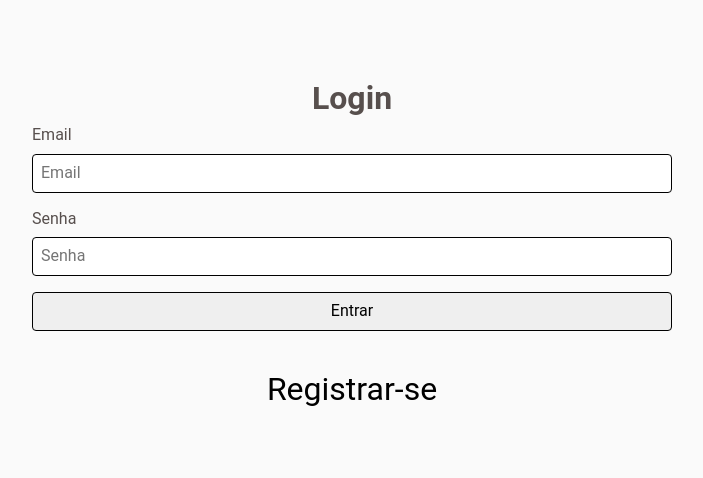
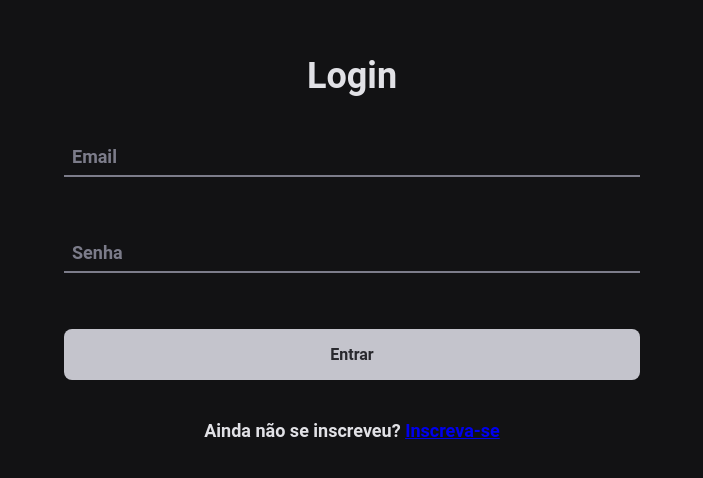
Before and after one commit to bruna40/loja-celular, a React (Vite) app: page / in a window 1280 px wide. Shown: the part 148-626 px from the top of the page, without its empty margins (288-991 px from the left). Built offline with nearby package versions, Linux system fonts and the light colour scheme.

Commit message:
style: tela registro produto e login

```diff
--- a/package.json
+++ b/package.json
@@ -12,6 +12,7 @@
   "dependencies": {
     "@rocketseat/eslint-config": "^2.2.2",
     "axios": "^1.6.7",
+    "lucide-react": "^0.344.0",
     "react": "^18.2.0",
     "react-dom": "^18.2.0",
     "react-hook-form": "^7.51.0",
--- a/src/components/Produtos/index.jsx
+++ b/src/components/Produtos/index.jsx
@@ -1,6 +1,7 @@
-import React, { useState, useEffect } from 'react'
-import { Container } from './style'
+import { useState, useEffect } from 'react'
+import { Container, Section, SectionDiv } from './style'
 import axios from '../../api/axios'
+import { Trash, SquarePen, Save, XCircle } from 'lucide-react'
 
 export function Produtos({ idProduct }) {
   const [products, setProducts] = useState([])
@@ -85,16 +86,16 @@ export function Produtos({ idProduct }) {
   )
 
   return (
-    <section>
-      <h1>Produtos</h1>
-      <div>
+    <Section>
+      <h2>Produtos</h2>
+      <SectionDiv>
         <input
           type="text"
           placeholder="Pesquisar pelo nome do produto"
           value={searchTerm}
           onChange={(e) => setSearchTerm(e.target.value)}
         />
-      </div>
+      </SectionDiv>
       <Container>
         <thead>
           <tr>
@@ -173,24 +174,26 @@ export function Produtos({ idProduct }) {
               <td>
                 {editProduct === product.id ? (
                   <>
-                    <button onClick={handleSaveEdit}>Salvar</button>
+                    <button onClick={handleSaveEdit}>
+                      <Save size={20} />
+                    </button>
                     <button onClick={() => setEditProduct(null)}>
-                      Cancelar
+                      <XCircle size={20} />
                     </button>
                   </>
                 ) : (
                   <button onClick={() => handleEditProduct(product.id)}>
-                    Editar
+                    <SquarePen size={20} />
                   </button>
                 )}
                 <button onClick={() => handleDeleteProduct(product.id)}>
-                  Deletar
+                  <Trash size={20} />
                 </button>
               </td>
             </tr>
           ))}
         </tbody>
       </Container>
-    </section>
+    </Section>
   )
 }
--- a/src/components/Produtos/style.js
+++ b/src/components/Produtos/style.js
@@ -1,18 +1,81 @@
 import styled from 'styled-components'
+
+export const Section = styled.section`
+  display: flex;
+  flex-direction: column;
+  align-items: center;
+  gap: 1rem;
+  margin-top: 2rem;
+`
+
+export const SectionDiv = styled.div`
+  input {
+    padding: 0.5rem;
+    border: 1px solid #000;
+    border-radius: 0.25rem;
+    width: 50rem;
+
+    &::placeholder {
+      font-size: 1rem;
+      color: ${({ theme }) => theme['gray-600']};
+    }
+
+    &:focus {
+      outline: none;
+      border-color: ${({ theme }) => theme['gray-900']};
+    }
+  }
+`
 
 export const Container = styled.table`
   width: 100%;
   border-collapse: collapse;
   margin-top: 20px;
+  min-width: 37.5rem;
   th {
-    background-color: #f2f2f2;
-    padding: 10px;
+    background-color: ${({ theme }) => theme['gray-600']};
+    padding: 1rem;
+    text-align: left;
+    color: ${({ theme }) => theme['gray-100']};
+    font-size: 0.875rem;
+    line-height: 1.6;
+
+    &:first-child {
+      border-top-left-radius: 0.5rem;
+      padding-left: 1.5rem;
+    }
+
+    &:last-child {
+      border-top-right-radius: 0.5rem;
+      padding-right: 1.5rem;
+    }
   }
   td {
-    padding: 10px;
-    border-bottom: 1px solid #f2f2f2;
+    background-color: ${({ theme }) => theme['gray-700']};
+    border-top: 4px solid ${({ theme }) => theme['gray-800']};
+    padding: 1rem;
+    font-size: 0.875rem;
+    color: ${({ theme }) => theme['gray-100']};
+    line-height: 1.6;
+
+    &:first-child {
+      width: 50%;
+      padding-left: 1.5rem;
+    }
+
+    &:last-child {
+      padding-right: 1.5rem;
+    }
   }
   button {
-    margin-right: 5px;
+    background: transparent;
+    color: ${({ theme }) => theme['gray-100']};
+    border: 0;
+    cursor: pointer;
+    transition: filter 0.2s;
+    border-radius: 0.25rem;
+    &:hover {
+      filter: brightness(0.7);
+    }
   }
 `
--- a/src/pages/Login/index.jsx
+++ b/src/pages/Login/index.jsx
@@ -47,7 +47,6 @@ export function Login() {
       <h1>Login</h1>
       <ContainerForm>
         <label htmlFor="email">
-          Email
           <input
             type="text"
             placeholder="Email"
@@ -57,7 +56,6 @@ export function Login() {
           />
         </label>
         <label htmlFor="password">
-          Senha
           <input
             type="password"
             placeholder="Senha"
@@ -70,8 +68,10 @@ export function Login() {
           Entrar
         </button>
       </ContainerForm>
+      <span>
+        Ainda não se inscreveu? <Link to="/registro">Inscreva-se</Link>
+      </span>
 
-      <Link to="/registro">Registrar-se</Link>
       <ToastNotification />
     </Container>
   )
--- a/src/pages/Login/style.js
+++ b/src/pages/Login/style.js
@@ -1,18 +1,19 @@
 import styled from 'styled-components'
 
 export const Container = styled.main`
+  width: 100%;
   display: flex;
+  flex: 1;
+  align-items: center;
   flex-direction: column;
-  align-items: center;
   justify-content: center;
   height: 100vh;
-  gap: 1rem;
-  a {
-    margin-top: 2rem;
-    text-decoration: none;
-    color: #000;
-    font-size: 2rem;
-  }
+  gap: 0.5rem;
+  color: ${({ theme }) => theme['gray-100']};
+
+  font-size: 1.125rem;
+  font-weight: bold;
+  flex-wrap: wrap;
 `
 
 export const ContainerForm = styled.form`
@@ -20,6 +21,10 @@ export const ContainerForm = styled.form`
   flex-direction: column;
   gap: 1rem;
   width: 40rem;
+  padding: 2rem;
+  display: flex;
+
+  gap: 3.5rem;
 
   label {
     display: flex;
@@ -27,15 +32,41 @@ export const ContainerForm = styled.form`
     gap: 0.5rem;
 
     input {
-      padding: 0.5rem;
-      border: 1px solid #000;
-      border-radius: 0.25rem;
+      background: transparent;
+      height: 2.5rem;
+      border: 0;
+      border-bottom: 2px solid ${(promps) => promps.theme['gray-500']};
+      font-weight: bold;
+      font-size: 1.125rem;
+      padding: 0 0.5rem;
+      color: ${(promps) => promps.theme['gray-100']};
+
+      &:focus {
+        box-shadow: none;
+        border-color: ${(promps) => promps.theme['green-500']};
+      }
+
+      &::placeholder {
+        color: ${(promps) => promps.theme['gray-500']};
+      }
     }
   }
 
   button {
-    padding: 0.5rem;
-    border: 1px solid #000;
-    border-radius: 0.25rem;
+    width: 100%;
+    border: none;
+    border-radius: 8px;
+    padding: 1rem;
+
+    display: flex;
+    align-items: center;
+    justify-content: center;
+
+    gap: 0.5rem;
+    font-weight: bold;
+    background-color: ${({ theme }) => theme['gray-300']};
+    color: ${({ theme }) => theme['gray-700']};
+
+    cursor: pointer;
   }
 `
--- a/src/pages/RegisterProduct/index.jsx
+++ b/src/pages/RegisterProduct/index.jsx
@@ -48,7 +48,7 @@ export function RegistroProduto() {
       </header>
       <main>
         <ContainerRegistro>
-          <h1>Registro de Produto</h1>
+          <h2>Registro de Produto</h2>
           <form onSubmit={handleSubmit(onCreate)}>
             <label htmlFor="name">
               Nome
--- a/src/pages/RegisterProduct/style.js
+++ b/src/pages/RegisterProduct/style.js
@@ -12,36 +12,16 @@ export const Container = styled.div`
     align-items: center;
     justify-content: center;
     gap: 1rem;
-    margin-bottom: 1rem;
+
     margin-top: 1rem;
   }
 
   main {
+    flex: 1;
+    padding: 3.5rem;
+
     display: flex;
     flex-direction: column;
-    align-items: center;
-    justify-content: center;
-    gap: 1rem;
-
-    div {
-      display: flex;
-      flex-direction: column;
-      align-items: center;
-      justify-content: center;
-      gap: 1rem;
-
-      input {
-        padding: 0.5rem;
-        border: 1px solid #000;
-        border-radius: 0.25rem;
-      }
-
-      button {
-        padding: 0.5rem;
-        border: 1px solid #000;
-        border-radius: 0.25rem;
-      }
-    }
   }
 `
 export const ContainerSearch = styled.div`
@@ -56,16 +36,10 @@ export const ContainerSearch = styled.div`
     border: 1px solid #000;
     border-radius: 0.25rem;
   }
-
-  button {
-    padding: 0.5rem;
-    border: 1px solid #000;
-    border-radius: 0.25rem;
-  }
 `
 export const ContainerRegistro = styled.div`
   display: flex;
-  flex-direction: row;
+  flex-direction: column;
   align-items: center;
   justify-content: center;
   gap: 1rem;
@@ -88,9 +62,23 @@ export const ContainerRegistro = styled.div`
     }
 
     button {
-      padding: 0.5rem;
-      border: 1px solid #000;
-      border-radius: 0.25rem;
+      margin-top: 1.5rem;
+      width: 10rem;
+      height: 2.7rem;
+      border: none;
+      border-radius: 8px;
+      padding: 1rem;
+
+      display: flex;
+      align-items: center;
+      justify-content: center;
+      background-color: ${({ theme }) => theme['gray-600']};
+
+      gap: 0.5rem;
+      font-weight: bold;
+      color: ${({ theme }) => theme['gray-300']};
+
+      cursor: pointer;
     }
   }
 `
--- a/src/styles/theme/default.js
+++ b/src/styles/theme/default.js
@@ -1,22 +1,21 @@
 export const defaultTheme = {
   white: '#FFF',
 
-  'yellow-dark': '#C47F17',
-  yellow: '#DBAC2C',
-  'yellow-light': '#F1E9C9',
+  'gray-100': '#E1E1E6',
+  'gray-300': '#C4C4CC',
+  'gray-400': '#8D8D99',
+  'gray-500': '#7C7C8A',
+  'gray-600': '#323238',
+  'gray-700': '#29292E',
+  'gray-800': '#202024',
+  'gray-900': '#121214',
 
-  'purple-dark': '#4B2995',
-  purple: '#8047F8',
-  'purple-light': '#EBE5F9',
+  'green-300': '#00B37E',
+  'green-500': '#00875F',
+  'green-700': '#015F43',
 
-  'base-title': '#272221',
-  'base-subtitle': '#403937',
-  'base-text': '#574F4D',
-  'base-label': '#8D8686',
-  'base-hover': '#D7D5D5',
-  'base-button': '#E6E5E5',
-  'base-input': '#EDEDED',
-  'base-card': '#F3F2F2',
+  'red-500': '#AB222E',
+  'red-700': '#7A1921',
 
-  background: '#FAFAFA',
+  'yellow-500': '#FBA94C',
 }
--- a/src/styles/theme/global.js
+++ b/src/styles/theme/global.js
@@ -1,32 +1,27 @@
 import { createGlobalStyle } from 'styled-components'
-import { fonts } from '../typography'
 
 export const GlobalStyle = createGlobalStyle`
 * {
     margin: 0;
-        padding: 0 ;
+    padding: 0;
     box-sizing: border-box;
 
 }
 
 :focus {
     outline: 0;
-        box-shadow: 0 0 0 2px ${(props) => props.theme['base-hover']};
+    box-shadow: 0 0 0 2px ${(props) => props.theme['green-500']};
 }
 
 body {
-        background: ${(props) => props.theme.background};
-        color: ${(props) => props.theme['base-text']};
-
+    background: ${(props) => props.theme['gray-900']};
+    color: ${(props) => props.theme['gray-300']};
     -webkit-font-smoothing: antialiased;
 }
 
-    body, input ,textarea, button {
-        ${fonts.textM}
-    }
-
-    button {
-        border: none;
-        cursor: pointer;
+body, input, textarea, button {
+    font-family: 'Roboto', sans-serif;
+    font-weight: 400;
+    font-size: 1rem;
 }
 `
```
Also changed, not shown: 2 other files (tests, documents, lock files or other folders). Lines whose indentation alone changed are shown as unchanged.
